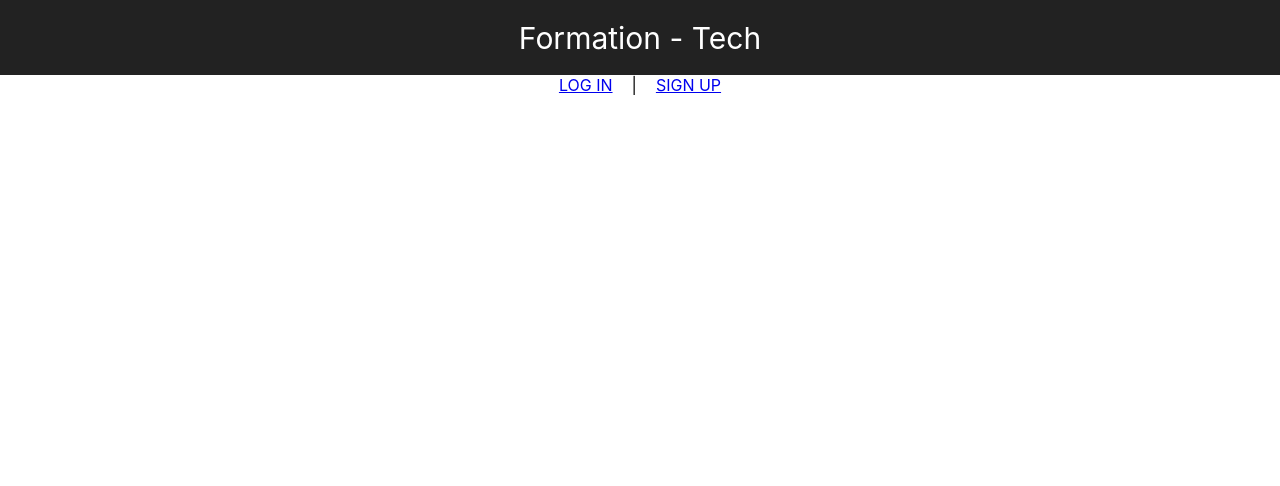
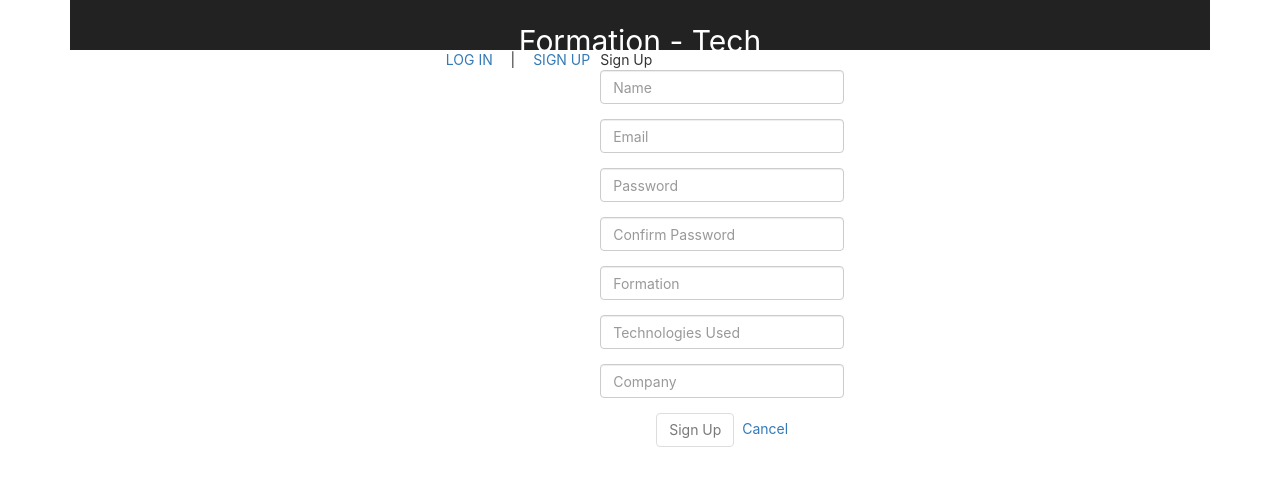
Before and after one commit to SherreAhlers/Formation-Tech, a React (Create React App) app: page / in a window 1280 px wide. Shown: the top 486 px of the page. Built offline with nearby package versions, Linux system fonts and the light colour scheme.

Commit message:
Update Auth

```diff
--- a/package.json
+++ b/package.json
@@ -6,10 +6,13 @@
         "@testing-library/jest-dom": "^4.2.4",
         "@testing-library/react": "^9.5.0",
         "@testing-library/user-event": "^7.2.1",
+        "bcrypt": "^5.0.0",
         "express": "^4.17.1",
+        "jsonwebtoken": "^8.5.1",
         "morgan": "^1.10.0",
         "react": "^16.13.1",
         "react-dom": "^16.13.1",
+        "react-router-dom": "^5.2.0",
         "react-scripts": "3.4.3",
         "serve-favicon": "^2.5.0"
     },
--- a/public/index.html
+++ b/public/index.html
@@ -1,14 +1,12 @@
 <!DOCTYPE html>
 <html lang="en">
-  <head>
+
+<head>
     <meta charset="utf-8" />
     <link rel="icon" href="%PUBLIC_URL%/favicon.ico" />
     <meta name="viewport" content="width=device-width, initial-scale=1" />
     <meta name="theme-color" content="#000000" />
-    <meta
-      name="description"
-      content="Web site created using create-react-app"
-    />
+    <meta name="description" content="Web site created using create-react-app" />
     <link rel="apple-touch-icon" href="%PUBLIC_URL%/logo192.png" />
     <!--
       manifest.json provides metadata used when your web app is installed on a
@@ -24,9 +22,11 @@
       work correctly both with client-side routing and a non-root public URL.
       Learn how to configure a non-root public URL by running `npm run build`.
     -->
+    <link rel="stylesheet" href="https://maxcdn.bootstrapcdn.com/bootstrap/3.3.7/css/bootstrap.min.css" integrity="sha384-BVYiiSIFeK1dGmJRAkycuHAHRg32OmUcww7on3RYdg4Va+PmSTsz/K68vbdEjh4u" crossorigin="anonymous">
     <title>React App</title>
-  </head>
-  <body>
+</head>
+
+<body class="container">
     <noscript>You need to enable JavaScript to run this app.</noscript>
     <div id="root"></div>
     <!--
@@ -39,5 +39,6 @@
       To begin the development, run `npm start` or `yarn start`.
       To create a production bundle, use `npm run build` or `yarn build`.
     -->
-  </body>
+</body>
+
 </html>
--- a/src/components/NavBar/NavBar.jsx
+++ b/src/components/NavBar/NavBar.jsx
@@ -1,6 +1,8 @@
 import React from 'react';
 import { Link } from 'react-router-dom';
 import './NavBar.css';
+import SignUpPage from '../../pages/SignupPage/SignupPage';
+// import LoginPage from '../../pages/LoginPage/LoginPage';
 
 const NavBar = (props) => {
   let nav = props.user ?
@@ -19,7 +21,12 @@ const NavBar = (props) => {
   return (
     <div className='NavBar'>
       {nav}
+      <div>
+        {/* <LoginPage /> */}
+        <SignUpPage />
+      </div>
     </div>
+
   );
 };
 
```
Also changed, not shown: 1 other file (tests, documents, lock files or other folders).
